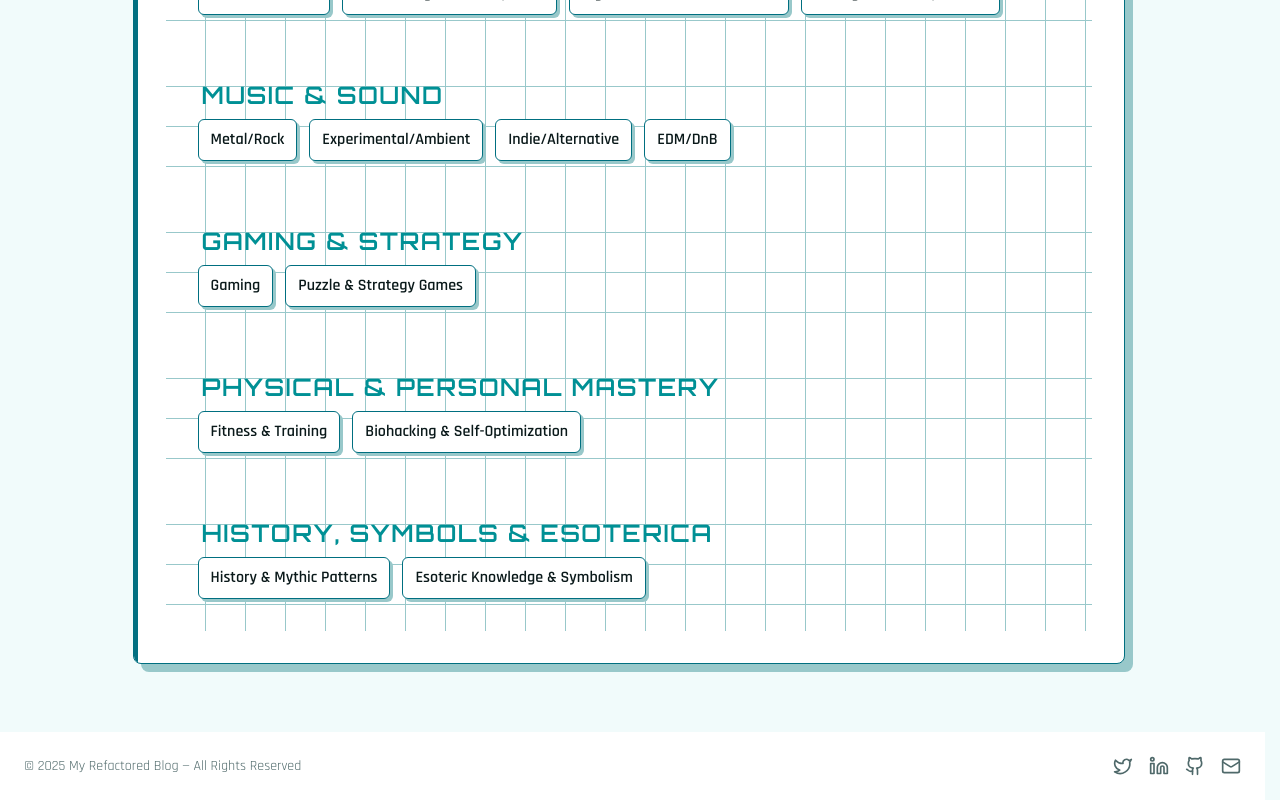
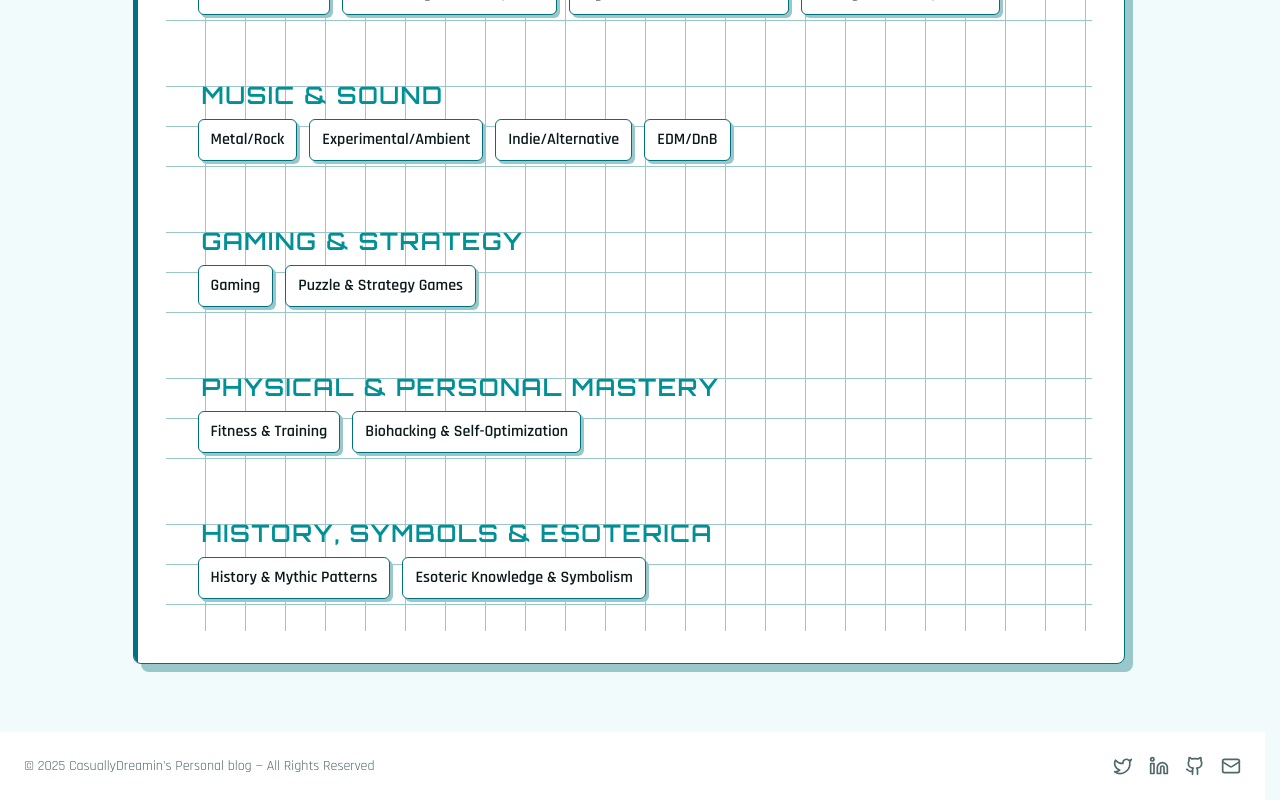
Before and after one commit to CasuallyDreamin/odin-blog-user, a Next.js app: page /about in a window 1280 px wide. Shown: the part 5585-6385 px from the top of the page. Built offline with nearby package versions, Linux system fonts and the light colour scheme; no server answers.

Commit message:
chore: footer text update

```diff
--- a/src/app/components/Footer.jsx
+++ b/src/app/components/Footer.jsx
@@ -3,7 +3,7 @@ import { useState, useEffect } from 'react';
 import './Footer.tailwind.css';
 
 const useSettings = () => {
-  const [settings] = useState({ blogName: 'My Refactored Blog', socialLinks: {
+  const [settings] = useState({ blogName: "CasuallyDreamin's Personal blog", socialLinks: {
     twitter: 'https://x.com/hithereitssin',
     linkedin: 'https://www.linkedin.com/in/yasin-aram-bash-0a333a284',
     github: 'https://github.com/CasuallyDreamin',
```
